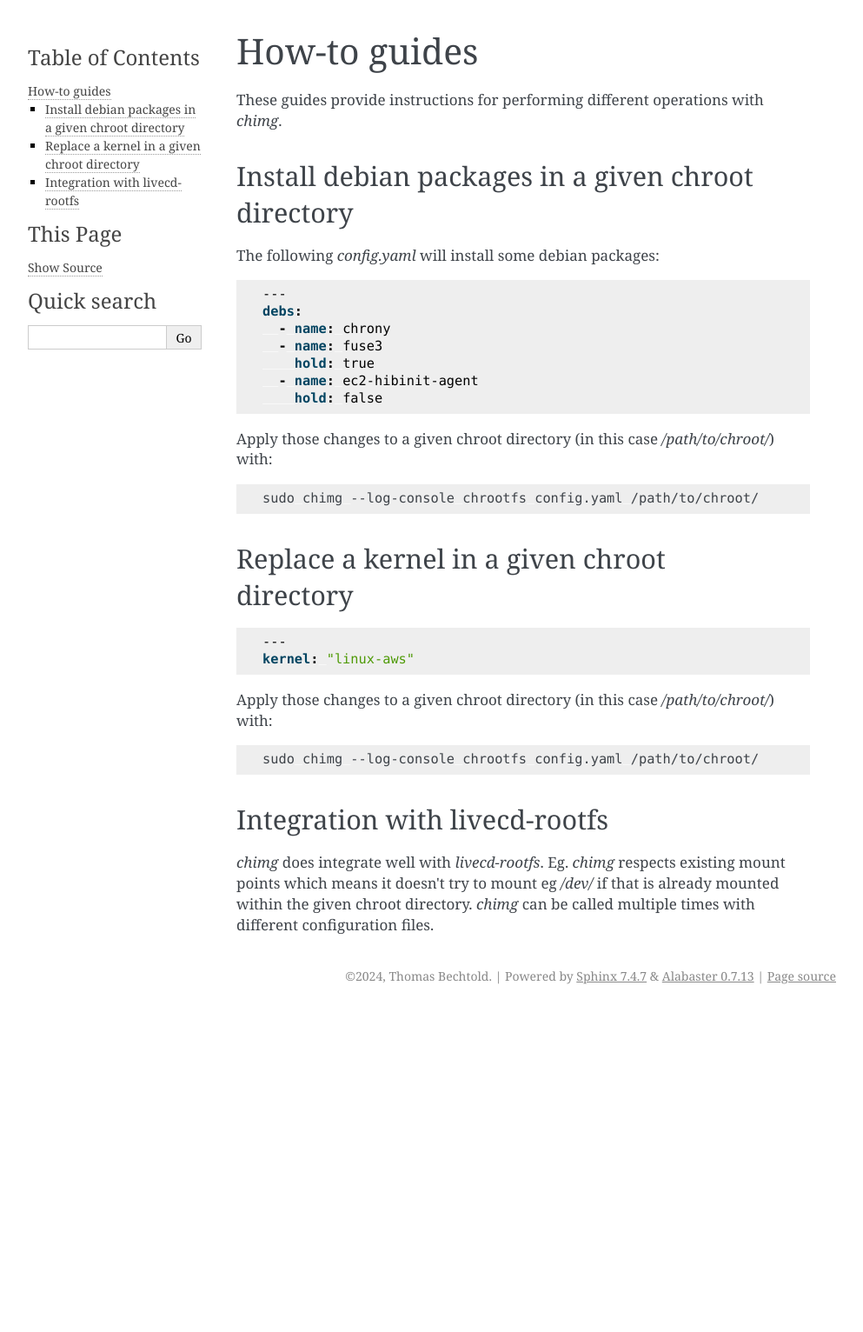
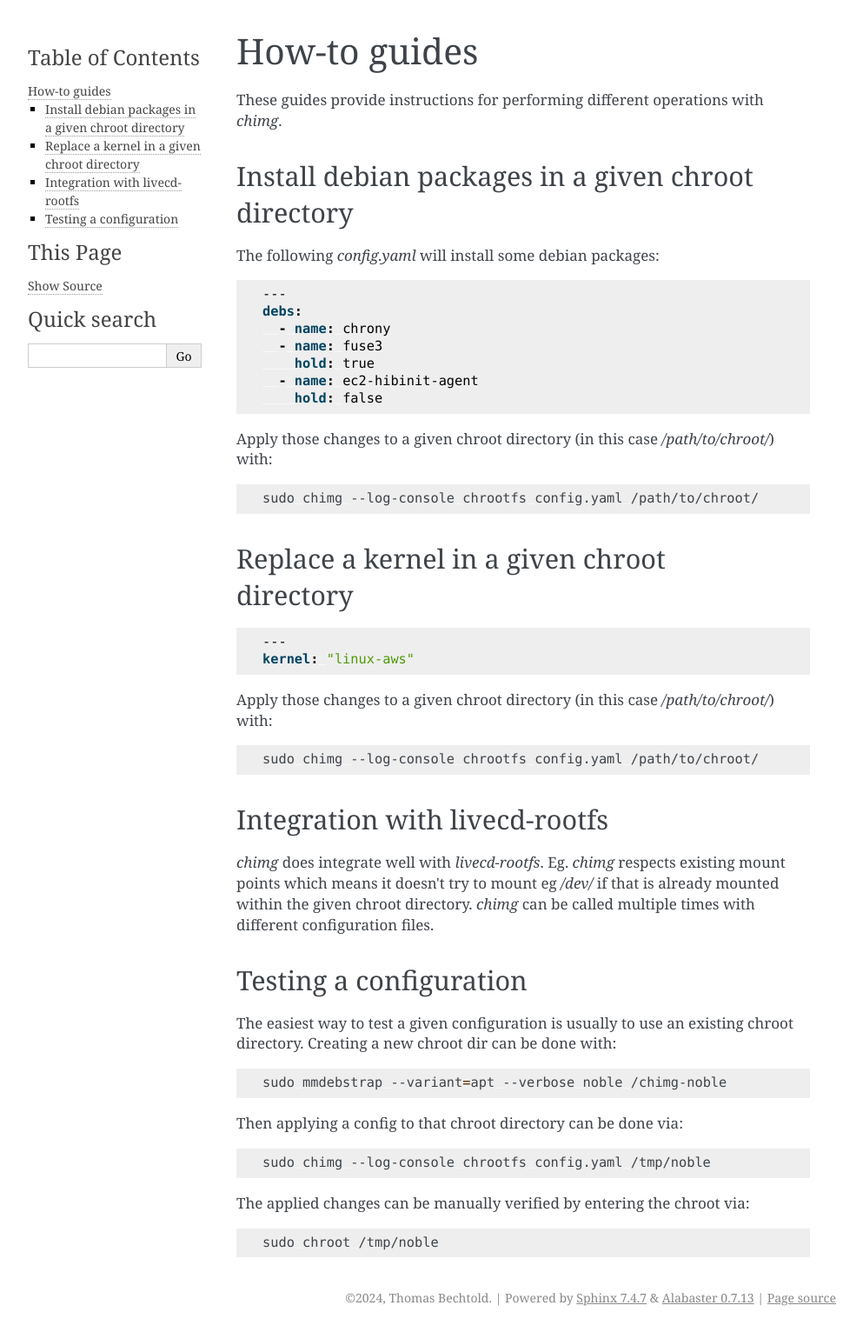
Before and after one commit to canonical/chimg, a Sphinx documentation site: the page built from docs/how-to/index.rst, in a window 1280 px wide. Shown: the whole page at 87% size, without its empty margins (148-1141 px from the left). Built offline with Sphinx 7.4.7, drawn with Linux system fonts in a browser that asks for light colours; before the commit the page ends 1162 px from its top, so only the background shows below that.

Commit message:
docs: add section about testing chimg configurations
That's useful for users to iterate quickly over chimg configuration
changes.

```diff
--- a/docs/how-to/index.rst
+++ b/docs/how-to/index.rst
@@ -38,3 +38,25 @@ Integration with livecd-rootfs
 which means it doesn't try to mount eg `/dev/` if that is already mounted within the given
 chroot directory.
 `chimg` can be called multiple times with different configuration files.
+
+Testing a configuration
+-----------------------
+
+The easiest way to test a given configuration is usually to use
+an existing chroot directory. Creating a new chroot dir can be done with:
+
+.. code-block:: shell
+
+    sudo mmdebstrap --variant=apt --verbose noble /chimg-noble
+
+Then applying a config to that chroot directory can be done via:
+
+.. code-block:: shell
+
+    sudo chimg --log-console chrootfs config.yaml /tmp/noble
+
+The applied changes can be manually verified by entering the chroot via:
+
+.. code-block:: shell
+
+    sudo chroot /tmp/noble
```
